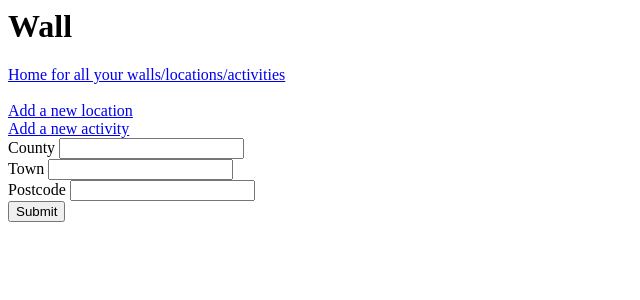
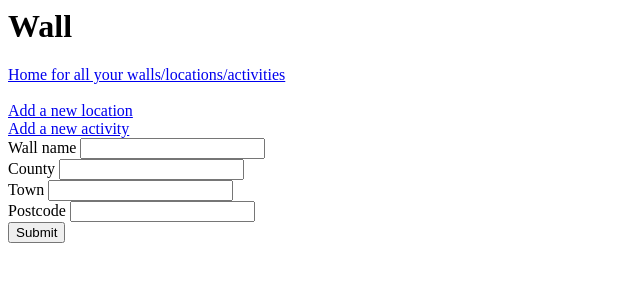
Before and after one commit to Almathex/FundamentalProject, a Flask app: page /add/location in a window 1280 px wide. Shown: the top 300 px of the page, without its empty margins (0-640 px from the left). Run offline with Flask 2, Linux system fonts and the light colour scheme.

Commit message:
adding relationship

```diff
--- a/application/templates/add.html
+++ b/application/templates/add.html
@@ -2,6 +2,14 @@
 {% block body_content %}
 
     <form action='' method='POST' >
+    Wall name
+        {{ form.hidden_tag() }}
+        {{ form.wall_name }} <br>
+        {% if form.wall_name.errors %}
+            {% for error in form.wall_name.errors %}
+                {{ error }}<br>
+            {% endfor %}
+        {% endif %}
     County
         {{ form.hidden_tag() }}
         {{ form.county }} <br>
```
